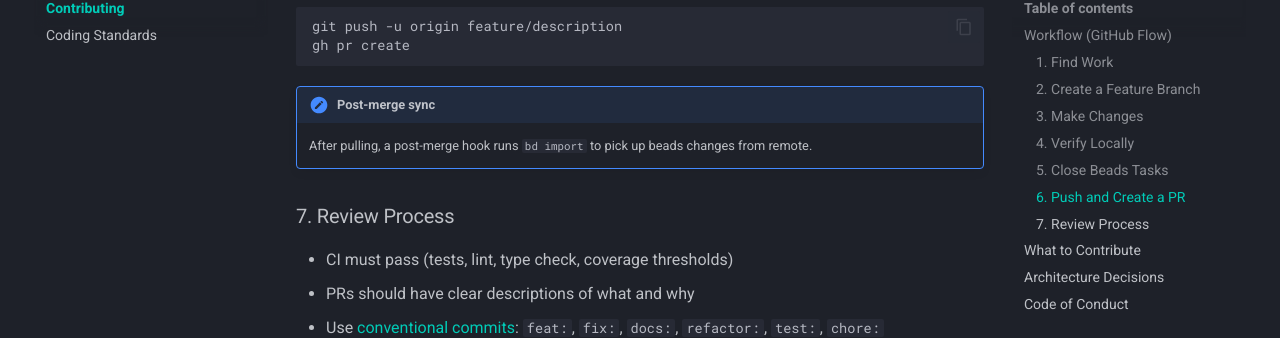
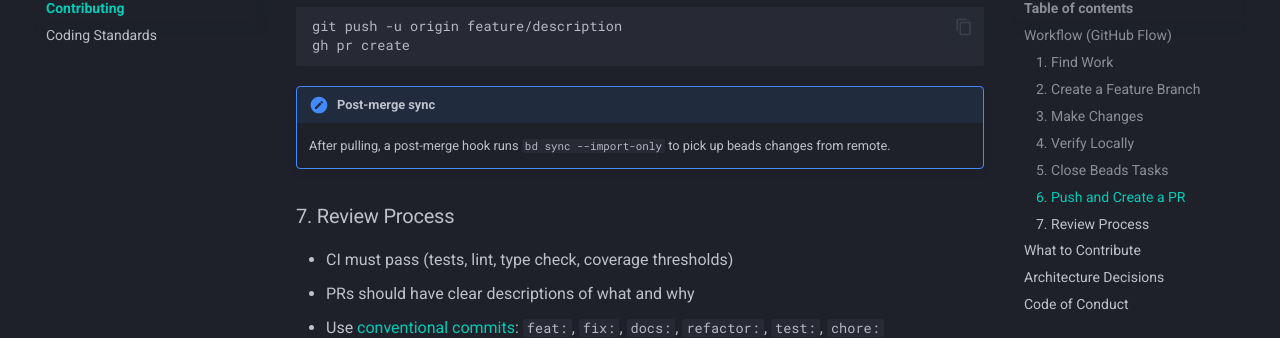
Before and after one commit to ff-fab/lumehaven, an MkDocs documentation site: the page built from docs/contributing/index.md, in a window 1280 px wide and 900 px high, scrolled down 1419 px. Shown: the part 121-459 px from the top of the window. Built offline with MkDocs 1.6.1 and Material for MkDocs 9.7.7, drawn with Linux system fonts in a browser that asks for light colours; comment, search, counter and statistics services are not loaded.

Commit message:
fix: address PR review findings
- plan-overview.sh: use 'bd list --parent' instead of fragile
  dependents/dependency_type fields for closed epic child counts
- .beads/README.md: replace invalid '--status done' with 'bd close'
- docs: align post-merge hook description to actual command
  (bd sync --import-only, not bd import)

````diff
--- a/docs/contributing/index.md
+++ b/docs/contributing/index.md
@@ -67,8 +67,8 @@ gh pr create
 ```
 
 !!! note "Post-merge sync"
-    After pulling, a post-merge hook runs `bd import` to pick up beads changes
-    from remote.
+    After pulling, a post-merge hook runs `bd sync --import-only` to pick up
+    beads changes from remote.
 
 ### 7. Review Process
 
````
Also changed, not shown: .beads/README.md (+1 -1 lines), docs/how-to/work-tracking.md (+1 -1 lines), 1 other file.
